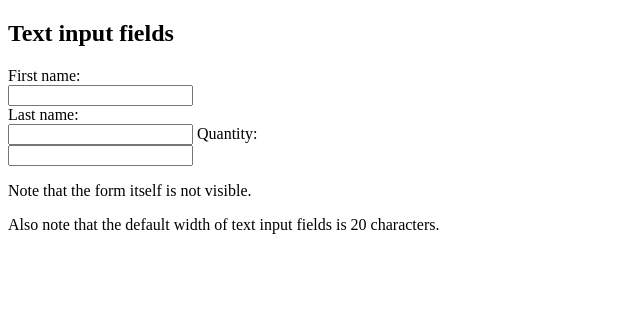
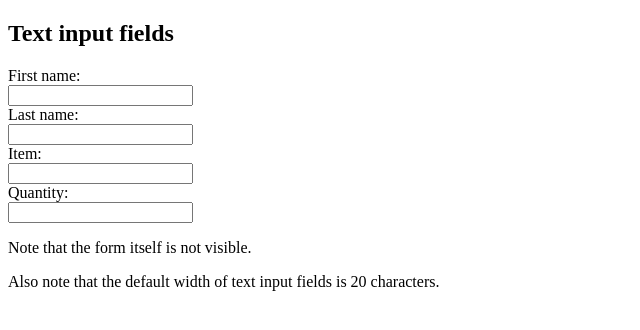
Before and after one commit to avac54765/coolcodersflask, a Flask app: template templates/Stock.html in a window 1280 px wide. Shown: the top 330 px of the page, without its empty margins (0-640 px from the left). Run offline with Flask 2, Linux system fonts and the light colour scheme; the template is opened without the code that fills it, so the values that code supplies are empty.

Commit message:
adding stock.html

```diff
--- a/templates/Stock.html
+++ b/templates/Stock.html
@@ -8,7 +8,9 @@
   <label for="fname">First name:</label><br>
   <input type="text" id="fname" name="fname"><br>
   <label for="lname">Last name:</label><br>
-  <input type="text" id="lname" name="lname">
+  <input type="text" id="lname" name="lname"><br>
+  <label for="item">Item:</label><br>
+  <input type="text" id="item" name="item"><br>
   <label type="quantity">Quantity:</label><br>
   <input type="num" id="quantity" name="quantity">
 </form>
```
